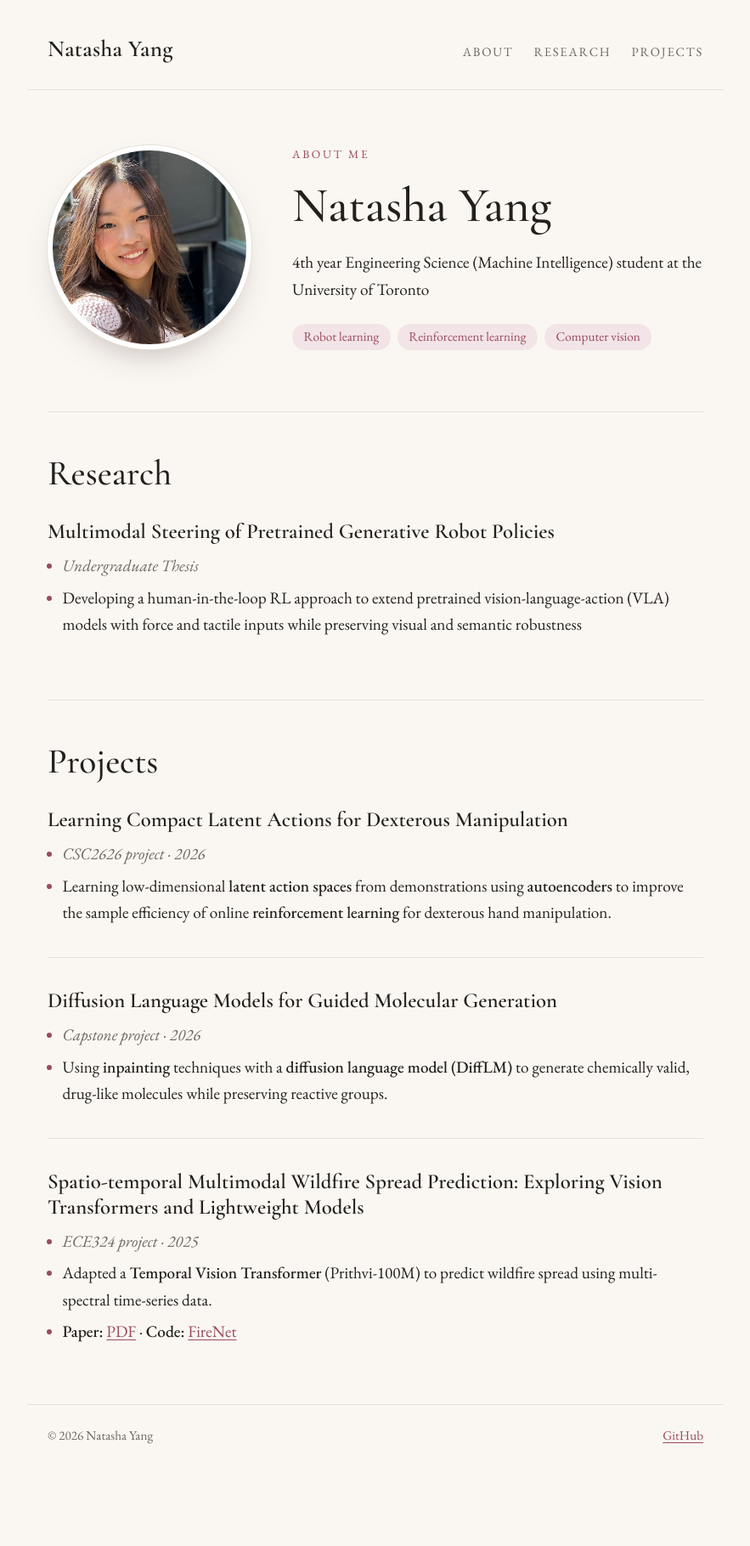
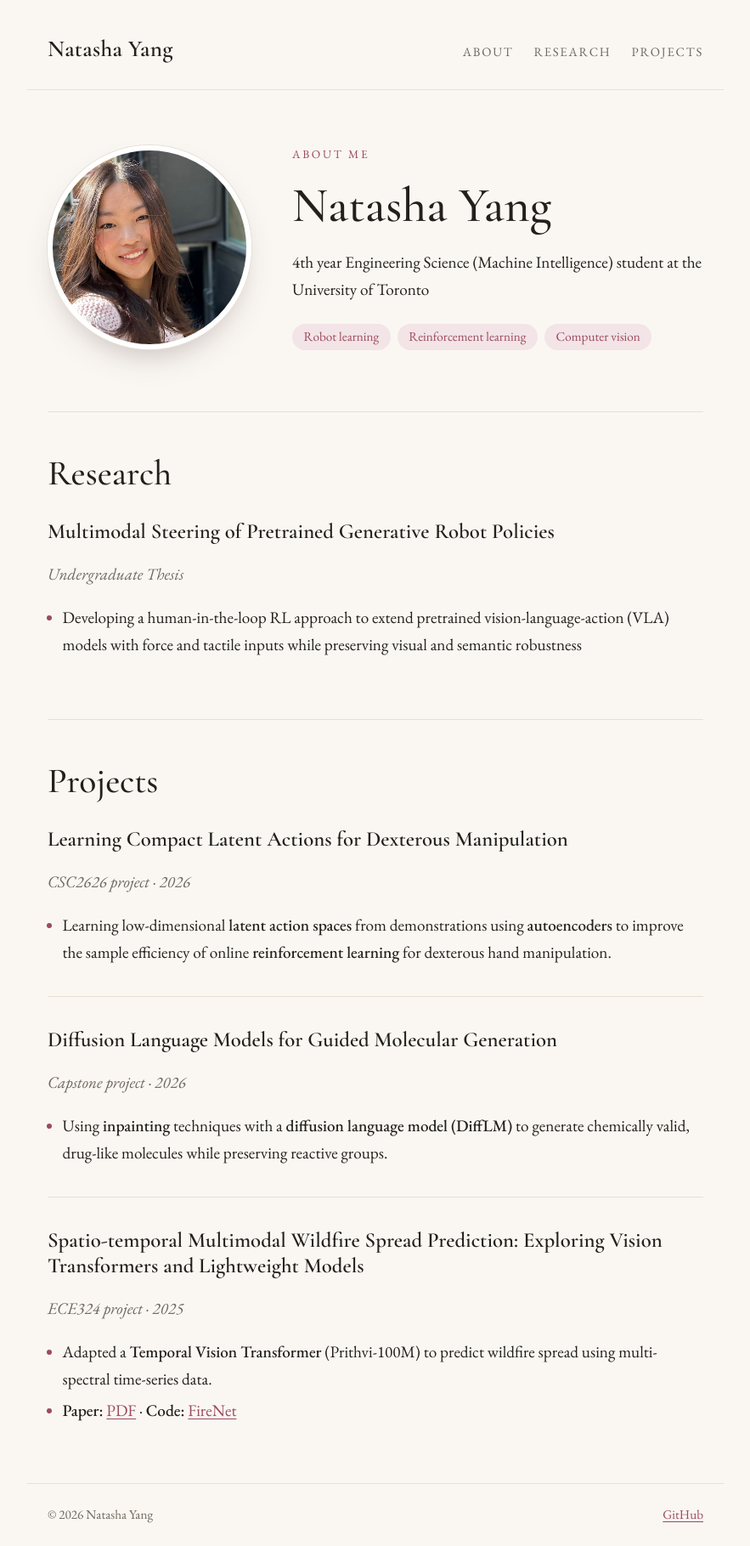
Before and after one commit to Natasha-Yang/Natasha-Yang.github.io, a Jekyll site: the page built from index.md, in a window 1280 px wide. Shown: the whole page at 85% size, without its empty margins (198-1081 px from the left). Built offline with Jekyll 4.4.1, drawn with Linux system fonts in a browser that asks for light colours; before the commit the page ends 1727 px from its top, so only the background shows below that.

Commit message:
fix formatting

```diff
--- a/_includes/projects.md
+++ b/_includes/projects.md
@@ -1,12 +1,12 @@
 ### Learning Compact Latent Actions for Dexterous Manipulation
-- *CSC2626 project · 2026*
+*CSC2626 project · 2026*
 - Learning low-dimensional **latent action spaces** from demonstrations using **autoencoders** to improve the sample efficiency of online **reinforcement learning** for dexterous hand manipulation.
 
 ### Diffusion Language Models for Guided Molecular Generation
-- *Capstone project · 2026*
+*Capstone project · 2026*
 - Using **inpainting** techniques with a **diffusion language model (DiffLM)** to generate chemically valid, drug-like molecules while preserving reactive groups.
 
 ### Spatio-temporal Multimodal Wildfire Spread Prediction: Exploring Vision Transformers and Lightweight Models
-- *ECE324 project · 2025*
+*ECE324 project · 2025*
 - Adapted a **Temporal Vision Transformer** (Prithvi-100M) to predict wildfire spread using multi-spectral time-series data.
 - **Paper:** [PDF](https://drive.google.com/file/d/1FaJLyU_S9xXO35y64ICSxb-d2pCG9n_2/view) · **Code:** [FireNet](https://github.com/Natasha-Yang/FireNet)
--- a/_includes/research.md
+++ b/_includes/research.md
@@ -1,3 +1,3 @@
 ### Multimodal Steering of Pretrained Generative Robot Policies
-- *Undergraduate Thesis*
+*Undergraduate Thesis*
 - Developing a human-in-the-loop RL approach to extend pretrained vision-language-action (VLA) models with force and tactile inputs while preserving visual and semantic robustness
```
